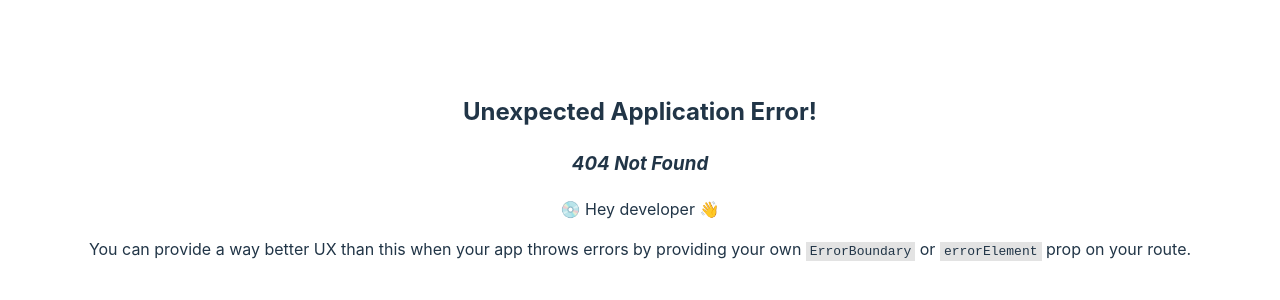
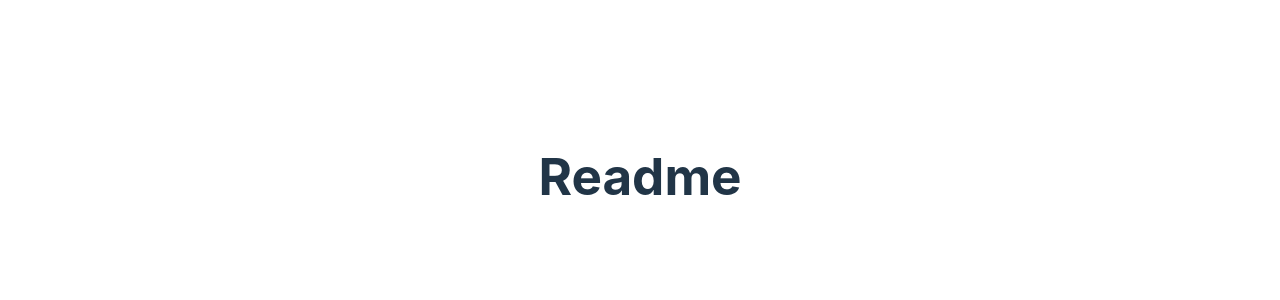
Before and after one commit to seaninsight/react-fundamentals, a React (Vite) app: page /react-fundamentals/readme in a window 1280 px wide. Before the commit this address had no page. Shown: the part 224-524 px from the top of the page. Built offline with nearby package versions, Linux system fonts and the light colour scheme.

Commit message:
updated readme, routes

```diff
--- a/package.json
+++ b/package.json
@@ -14,6 +14,7 @@
   "dependencies": {
     "react": "^18.2.0",
     "react-dom": "^18.2.0",
+    "react-markdown": "^8.0.6",
     "react-router-dom": "^6.10.0"
   },
   "devDependencies": {
--- /dev/null
+++ b/src/pages/Readme.tsx
@@ -0,0 +1,20 @@
+import { useEffect, useState } from "react";
+import ReactMarkdown from "react-markdown";
+import README from "../../README.md";
+
+export default function Readme() {
+  // const [readmeText, setReadmeText] = useState("");
+  // useEffect(() => {
+  //   fetch(README)
+  //     .then((response) => response.text())
+  //     .then((text) => {
+  //       setReadmeText(text);
+  //     });
+  // }, []);
+  return (
+    <div className="Readme">
+      <h1>Readme</h1>
+      {/* {readmeText} */}
+    </div>
+  );
+}
```
Also changed, not shown: src/main.tsx (+6 -1 lines), src/pages/Hello.tsx (renamed from src/routes/hello.tsx), 2 other files (tests, documents, lock files or other folders).
